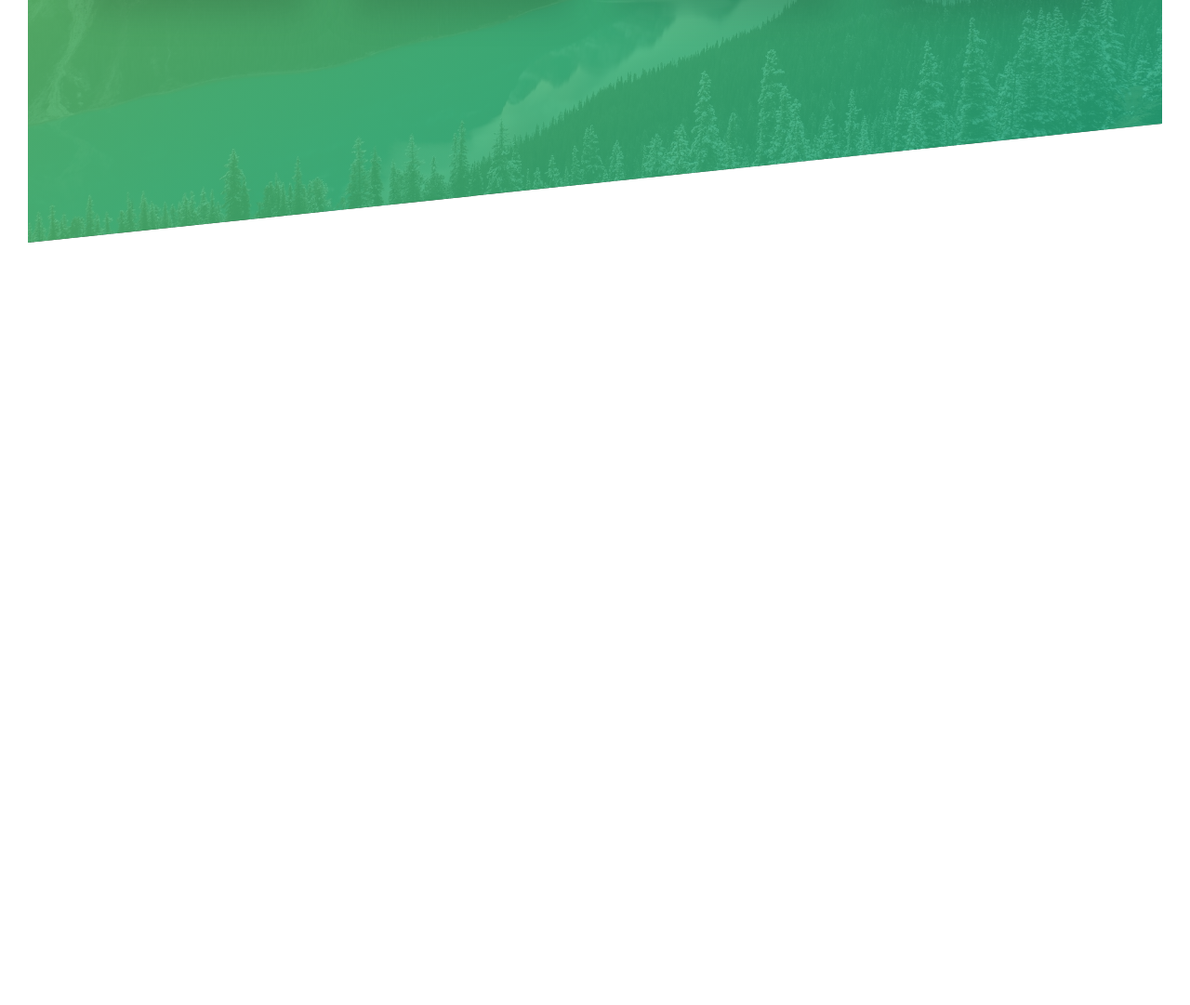
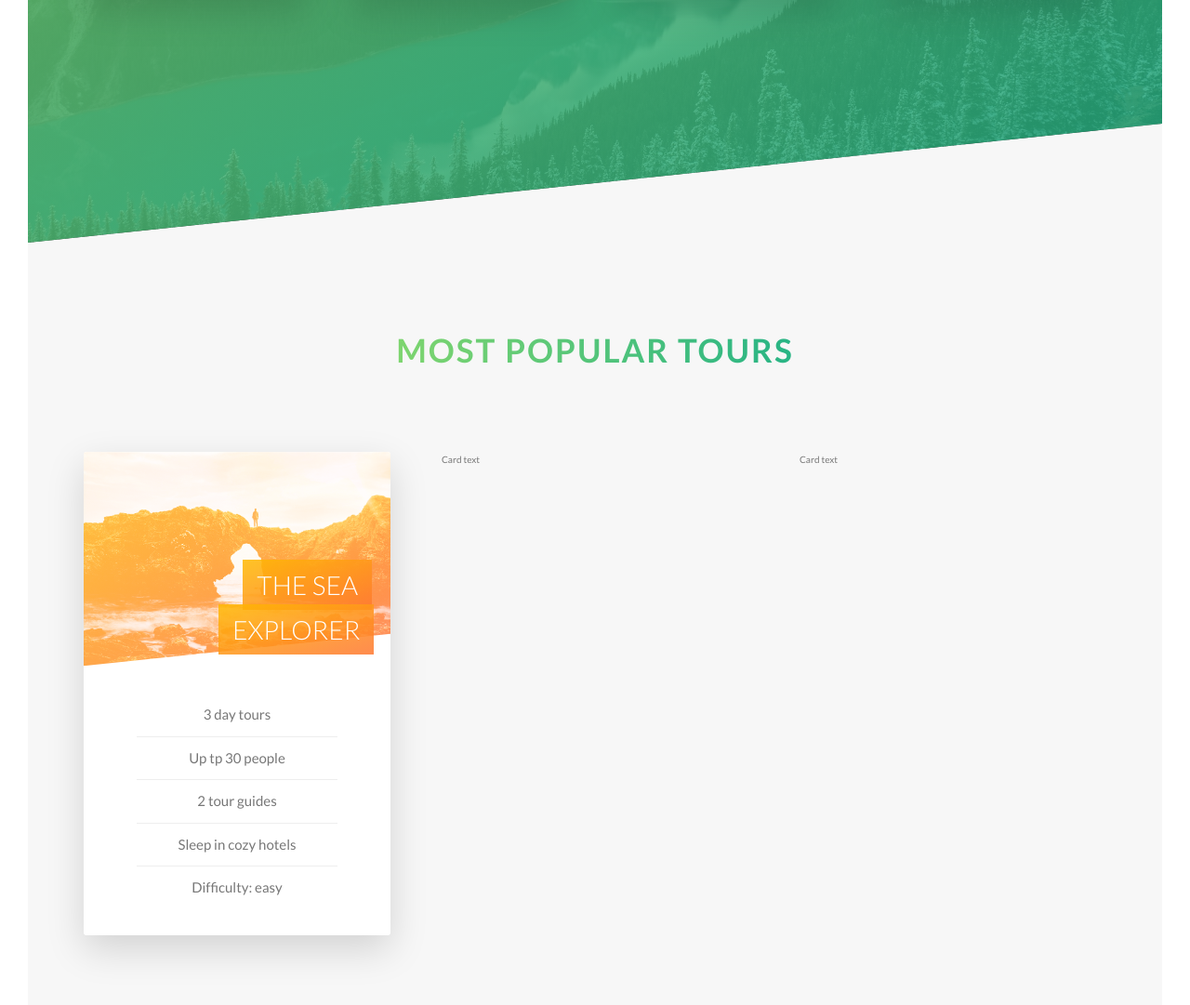
Before and after one commit to krzyzanowskimichal/Projects, a website: page Natours template/index.html in a window 1280 px wide. Shown: the part 1928-3009 px from the top of the page at 93% size. Before the commit the page ends 2189 px from the top, so only its background shows below. Drawn offline with Linux system fonts and the light colour scheme.

Commit message:
Section Tours

```diff
--- a/Natours template/index.html
+++ b/Natours template/index.html
@@ -81,6 +81,55 @@
                     </div>
                 </div>
             </section>
+            <section class="section-tours">
+                <div class="center-text margin-bottom-8">
+                    <h2 class="heading-section">
+                         Most popular tours
+                    </h2>
+                </div>
+                <div class="row">
+                    <div class="col-1-of-3">
+                        <div class="card">
+                            <div class="card__side card__side--front">
+                                <div class="card__picture card__picture--1">
+                                    &nbsp;
+                                </div>
+                                <h4 class="card__heading">
+                                    <span class="card__heading-span card__heading-span--1">The Sea Explorer</span>
+                                </h4>
+                                <div class="card__details">
+                                    <ul>
+                                        <li>3 day tours</li>
+                                        <li>Up tp 30 people</li>
+                                        <li>2 tour guides</li>
+                                        <li>Sleep in cozy hotels</li>
+                                        <li>Difficulty: easy</li>
+                                    </ul>
+                                </div>
+                            </div>
+                            <div class="card__side card__side--back card__side--back-1">
+                                <div class="card__cta">
+                                    <div class="card__price-box">
+                                        <p class="card__price-only">Only</p>
+                                        <p class="card__price-value">$297</p>
+                                    </div>
+                                    <a href="#" class="btn btn--white">Book now!</a>
+                                </div>
+                            </div>
+                        </div>
+                    </div>
+                    <div class="col-2-of-3">
+                        <div class="card">
+                            Card text
+                        </div>
+                    </div>
+                    <div class="col-3-of-3">
+                        <div class="card">
+                            Card text
+                        </div>
+                    </div>
+                </div>
+            </section>
         </main>
     </body>
 </html>
--- a/Natours template/sass/abstracts/_variables.scss
+++ b/Natours template/sass/abstracts/_variables.scss
@@ -2,7 +2,14 @@ $color-primary: #55c57a;
 $color-primary-light: #7ed56f;
 $color-primary-dark: #28b485;
 
+$color-secondary-light: #ffb900;
+$color-secondary-dark: #ff7730;
+
+$color-tertiary-light: #2998ff;
+$color-tertiary-dark: #5643fa;
+
 $color-grey-light-1: #f7f7f7;
+$color-grey-light-2: #eee;
 
 $color-dark-grey: #777;
 $color-white: #fff;
--- /dev/null
+++ b/Natours template/sass/components/_card.scss
@@ -0,0 +1,134 @@
+.card {
+    perspective: 150rem;
+    position: relative;
+    height: 52rem;
+
+
+   &__side {
+    height: 52rem;
+    transition: .8s ease;
+    position: absolute;
+    top: 0;
+    left: 0;
+    width: 100%;
+    backface-visibility: hidden;
+    border-radius: 3px;
+    overflow: hidden;
+    box-shadow: 0 1.5rem 4rem rgba($color-black, .15);
+
+
+    &--front {
+        background-color: $color-white;
+    }
+
+    &--back {
+        transform: rotateY(180deg);
+
+        &-1 {
+            background-image: linear-gradient(to right bottom, $color-secondary-light, $color-secondary-dark);
+
+        }
+    }
+
+   }
+
+    &:hover &__side--front {
+        transform: rotateY(-180deg);
+    }
+    &:hover &__side--back {
+        transform: rotateY(0);
+    }
+
+// FRONTSIDE
+
+    &__picture {
+        background-size: cover;
+        height: 23rem;
+        background-blend-mode: screen;
+        clip-path: polygon(0 0, 100% 0, 100% 85%, 0 100%);
+
+
+        &--1 {
+            background-image: linear-gradient(to right bottom, $color-secondary-light, $color-secondary-dark), url(../img/nat-5.jpg);
+        }
+        &--2 {
+            background-image: url(../img/nat-5.jpg);
+        }
+        &--3 {
+            background-image: url(../img/nat-5.jpg);
+        }
+    }
+
+    &__heading {
+        font-size: 2.8rem;
+        font-weight: 300;
+        text-transform: uppercase;
+        text-align: right;
+        color: $color-white;
+        position: absolute;
+        top: 12rem;
+        right: 2rem;
+        width: 50%;
+
+    }
+    &__heading-span {
+        padding: 1rem 1.5rem;
+        -webkit-box-decoration-break: clone;
+        box-decoration-break: clone;
+
+        &--1 {
+            background-image: linear-gradient(to right bottom,
+            rgba($color-secondary-light, .85),
+            rgba($color-secondary-dark, .85));
+        }
+    }
+
+    &__details {
+        padding: 3rem;
+        ul {
+            list-style: none;
+            width: 80%;
+            margin: 0 auto;
+
+            li {
+               text-align: center;
+               font-size: 1.5rem;
+               padding: 1rem;
+
+               &:not(:last-child) {
+                   border-bottom: 1px solid $color-grey-light-2;
+               }
+            }
+        }
+    }
+
+
+    // BACKSIDE
+
+    &__cta {
+        position: absolute;
+        top: 50%;
+        left: 50%;
+        transform: translate(-50%, -50%);
+        width: 90%;
+        text-align: center;
+
+    }
+
+    &__price-box {
+        text-align: center;
+        color: $color-white;
+        margin-bottom: 8rem;
+    }
+
+    &__price-only {
+        font-size: 1.4rem;
+        text-transform: uppercase;
+    }
+
+    &__price-value {
+        font-size: 6rem;
+        font-weight: 100;
+    }
+
+}
--- a/Natours template/sass/layout/_grid.scss
+++ b/Natours template/sass/layout/_grid.scss
@@ -23,4 +23,10 @@
         width: 22%;
     }
 
+    .col-1-of-3,
+    .col-2-of-3,
+    .col-3-of-3 {
+        width: 30%;
+    }
+
 }
--- a/Natours template/sass/main.scss
+++ b/Natours template/sass/main.scss
@@ -8,6 +8,7 @@
 @import "base/utilities";
 
 @import "components/button";
+@import "components/card";
 @import "components/composition";
 @import "components/feature-box";
 
--- a/Natours template/sass/pages/_home.scss
+++ b/Natours template/sass/pages/_home.scss
@@ -17,3 +17,10 @@
         transform: skewY(6deg);
     }
 }
+
+.section-tours {
+    background-color: $color-grey-light-1;
+    padding: 25rem 0 50rem 0;
+    margin-top: -10rem;
+
+}
```
Also changed, not shown: Natours template/css/style.css.
